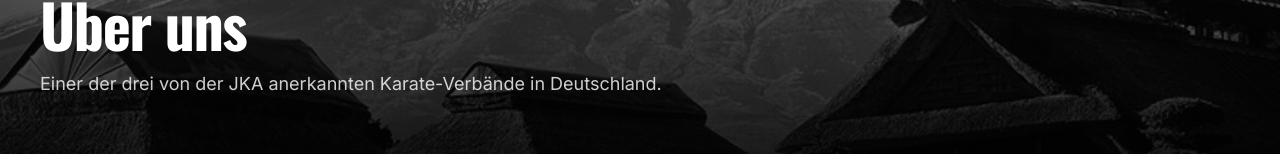
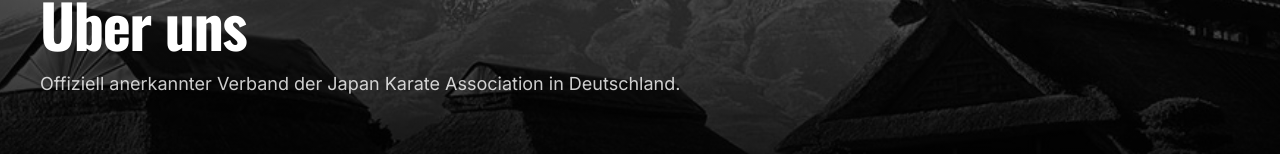
Before and after one commit to davidherascu-tx/jka-berlin, a Next.js app: page /ueber-uns in a window 1280 px wide. Shown: the part 286-446 px from the top of the page. Built offline with nearby package versions, Linux system fonts and the light colour scheme.

Commit message:
new Header text

```diff
--- a/app/ueber-uns/page.tsx
+++ b/app/ueber-uns/page.tsx
@@ -1,269 +1,135 @@
 import type { Metadata } from "next";
-
 import PageHero from "../components/PageHero";
-
 import DojoKunAudio from "../components/DojoKunAudio";
 
-
-
 export const metadata: Metadata = {
-
   title: "Über uns",
-
   description:
-
     "JKA-Berlin – einer der drei von der JKA anerkannten Karate-Verbände in Deutschland. Geschichte, Philosophie und Karate-Do.",
-
 };
 
-
-
 const dojoKun = [
-
   {
-
     de: "Vervollkommne Deinen Charakter.",
-
     kanji: "一、人格完成に努むること",
-
     romaji: "hitotsu, jinkaku kansei ni tsutomuru koto",
-
   },
-
   {
-
     de: "Sei aufrichtig, loyal und zuverlässig.",
-
     kanji: "一、誠の道を守ること",
-
     romaji: "hitotsu, makoto no michi o mamoru koto",
-
   },
-
   {
-
     de: "Strenge Dich bei allem maximal an.",
-
     kanji: "一、努力の精神を養うこと",
-
     romaji: "hitotsu, doryoku no seishin o yashinau koto",
-
   },
-
   {
-
     de: "Sei höflich und respektiere andere.",
-
     kanji: "一、礼儀を重んずること",
-
     romaji: "hitotsu, reigi o omonzuru koto",
-
   },
-
   {
-
     de: "Lerne, Dich zu beherrschen.",
-
     kanji: "一、血気の勇を戒むること",
-
     romaji: "hitotsu, kekki no yū o imashimuru koto",
-
   },
-
 ];
 
-
-
 export default function UeberUnsPage() {
-
   return (
-
     <>
-
       <PageHero
-
         eyebrow="Über JKA-Berlin"
-
         title="Über uns"
-
-        subtitle="Einer der drei von der JKA anerkannten Karate-Verbände in Deutschland."
-
+        subtitle="Offiziell anerkannter Verband der Japan Karate Association in Deutschland."
         image="/ueber_uns_banner.jpg"
-
       />
 
-
-
       <section className="bg-white py-24 lg:py-32">
-
         <div className="mx-auto max-w-6xl px-6 lg:px-10">
-
           <div className="flex items-center gap-3 mb-5">
-
             <span className="h-[2px] w-12 bg-red-600" />
-
             <span className="text-red-600 text-xs font-bold tracking-[0.4em] uppercase">
-
               Unsere Geschichte
-
             </span>
-
           </div>
-
           <h2 className="text-3xl lg:text-4xl font-black text-zinc-900 mb-12">
-
             Honbu-Dojo {"„Leiden-kan“"}
-
           </h2>
 
-
-
           <div className="space-y-8 text-lg text-zinc-600 leading-[2]">
-
             <p>
-
               JKA-Berlin ist einer der drei von der Japan Karate Association (JKA) offiziell für Deutschland anerkannten Karate-Verbände. Obwohl der Name auf Berlin verweist, ist unser Verband nicht auf die Hauptstadt beschränkt – wir vertreten die JKA und ihre Werte bundesweit. Unser Honbu-Dojo {"„Leiden-kan”"} in Berlin-Pankow bildet dabei das Zentrum unserer Arbeit: Hier trainieren wir, richten Lehrgänge aus und empfangen internationale Senseis.
-
             </p>
-
             <p>
-
               Die Japan Karate Association (JKA), {"„The Keeper of Karate's Highest Tradition”"}, wurde 1949 mit dem Ziel gegründet, Karate und seine Werte in Japan und der Welt zu verbreiten. Hierzu baute die JKA ihr berühmtes Instructorprogramm auf, um {"„Vollzeit”"}-Karatelehrer auszubilden. Der erste Chief-Instructor der JKA war Gichin Funakoshi, der {"„Vater des modernen Karate”"}.
-
             </p>
-
             <p>
-
               Nach Funakoshi Senseis Tod 1957 wurde im April 1958 Masatoshi Nakayama zum Chief-Instructor ernannt. Unter seiner Führung erlangte die JKA weltweite Bedeutung; er schickte einige der besten JKA-Instructoren ins Ausland, um dort Karate zu lehren.
-
             </p>
-
             <p>
-
               Einer von ihnen war Keinosuke Enoeda, der von Mitte der 60er Jahre bis zu seinem Tod 2003 in England lebte und Karate lehrte. Wir hatten das Glück und die Ehre, Enoeda Sensei 1991 beim traditionellen Summer Course in London kennenzulernen. Seit diesem Zeitpunkt konnten wir Enoeda Sensei regelmäßig zu Lehrgängen und internationalen Turnieren in Berlin begrüßen und legten unsere Dan-Prüfungen in London ab.
-
             </p>
-
             <p>
-
               Nach seinem Tod in 2003 übernahm sein langjähriger Assistent Yoshinobu Ohta das Amt des Chief-Instructors der JKA in England. Ganz in der Tradition seines Meisters steht uns auch Ohta Sensei regelmäßig in Berlin mit fachlichem und persönlichem Rat zur Seite.
-
             </p>
-
             <p>
-
               Darüber hinaus stehen wir in engem Kontakt zu den erfahrenen Instructoren des Honbu Dojos in Tokio, wie z.B. Tanaka und Imura Sensei, die wir beide auch schon in unserem eigenen Dojo in Berlin-Pankow begrüßen durften. Regelmäßig nehmen wir an internationalen Lehrgängen, u.a. an der Instructorausbildung in Tokio, teil und sind stolz, den Weg des Karate-Do in Berlin beschreiten zu können.
-
             </p>
-
           </div>
-
         </div>
-
       </section>
 
-
-
       {/* Dojo Kun - compact */}
-
       <section className="relative bg-zinc-900 py-16 lg:py-20 overflow-hidden">
-
         <span
-
           aria-hidden="true"
-
           className="pointer-events-none select-none absolute -right-6 top-1/2 -translate-y-1/2 text-[22vw] leading-none font-black text-white/[0.03]"
-
         >
-
           {"道場訓"}
-
         </span>
 
-
-
         <div className="relative mx-auto max-w-6xl px-6 lg:px-10">
-
           <div className="flex items-center gap-3 mb-3">
-
             <span className="h-[2px] w-10 bg-red-600" />
-
             <span className="text-red-500 text-xs font-bold tracking-[0.4em] uppercase">
-
               Tradition
-
             </span>
-
           </div>
-
           <h2 className="text-3xl lg:text-4xl font-black text-white tracking-tight mb-8">
-
             {"Dōjō Kun"}
-
           </h2>
 
-
-
           <ol className="grid gap-x-12 gap-y-5 md:grid-cols-2 lg:grid-cols-3">
-
             {dojoKun.map((item, i) => (
-
               <li
-
                 key={i}
-
                 className="flex gap-3 items-start border-l-2 border-red-600/50 pl-4"
-
               >
-
                 <span className="text-red-600 font-black text-lg leading-none mt-0.5 shrink-0">
-
                   {i + 1}
-
                 </span>
-
                 <div className="min-w-0">
-
                   <p className="text-[15px] font-bold text-white leading-snug">
-
                     {item.de}
-
                   </p>
-
                   <p className="mt-1 text-sm text-zinc-500 italic">
-
                     {item.romaji}
-
                   </p>
-
                   <p lang="ja" className="mt-1 text-sm font-semibold text-white/50">
-
                     {item.kanji}
-
                   </p>
-
                 </div>
-
               </li>
-
             ))}
-
           </ol>
 
-
-
           <div className="mt-10 max-w-sm">
-
             <DojoKunAudio />
-
           </div>
-
         </div>
-
       </section>
-
     </>
-
   );
-
 }
```
